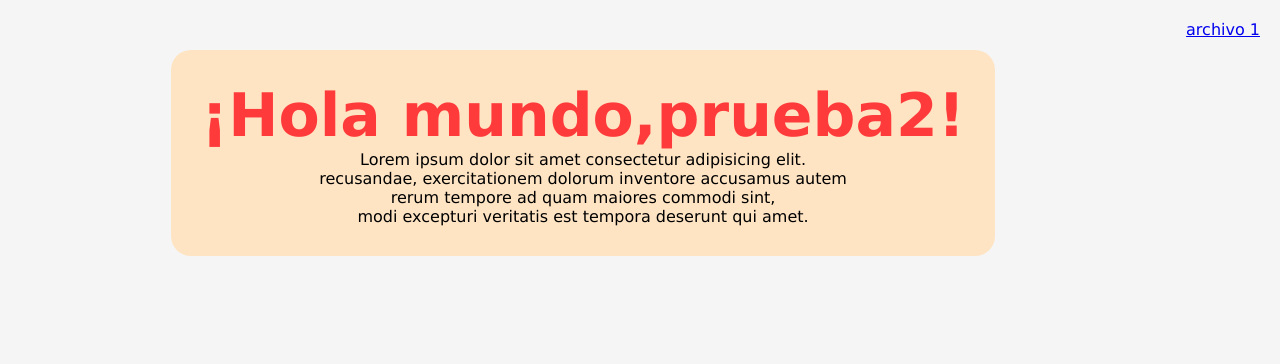
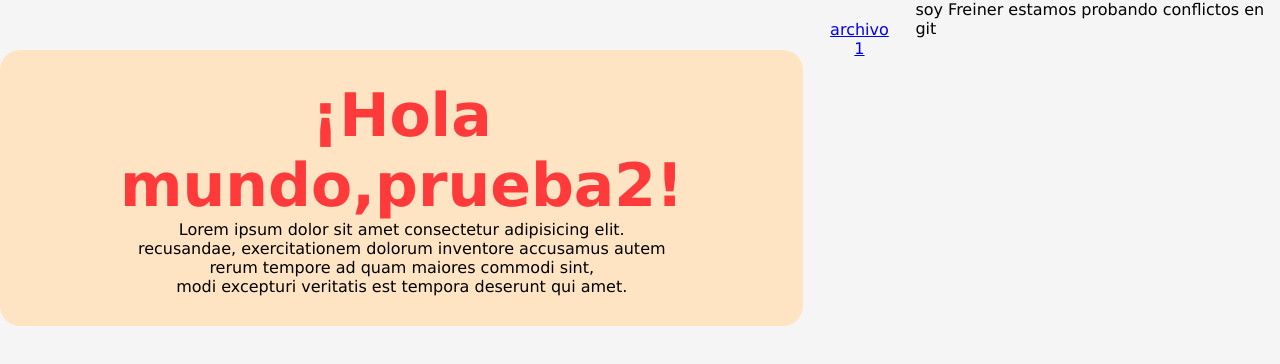
Before and after one commit to AnaMaria-22/Taller-Git-GitHub--Clase-8, a plain HTML site: page index.html in a window 1280 px wide. Drawn offline with Linux system fonts and the light colour scheme.

Commit message:
prueba conflicto

```diff
--- a/index.html
+++ b/index.html
@@ -18,5 +18,8 @@
     <section class="archivouno">
         <a href="otraCarpeta/archivo-1.html">archivo 1</a>
     </section>
+    <section>
+        <h1></h1> soy Freiner estamos probando conflictos en git</h1>
+    </section>
 </body>
 </html>
```
